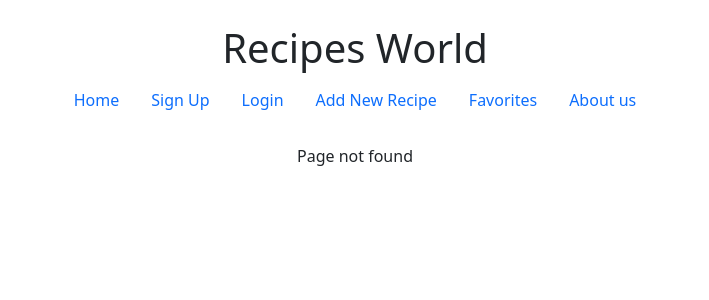
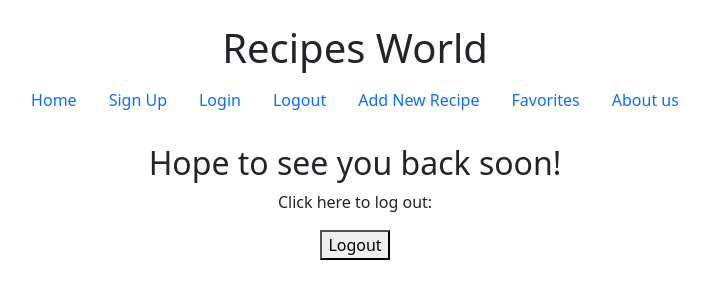
Before and after one commit to mdidomizio/Final-Project---Adelya-Miriam-Fatima, a React (Create React App) app: page /logout in a window 1280 px wide. Before the commit this address had no page. Shown: the top 300 px of the page, without its empty margins (285-994 px from the left). Built offline with nearby package versions, Linux system fonts and the light colour scheme; what yup-password would draw is missing.

Commit message:
added logout

```diff
--- a/src/App.js
+++ b/src/App.js
@@ -8,6 +8,7 @@ import SignUp from "./components/Signup";
 import Login from "./components/Login";
 import { useState } from "react";
 import Header from "./components/Header.js";
+import Logout from "./components/Logout";
 
 function App() {
   const [loggedIn, setLoggedIn] = useState(false);
@@ -22,6 +23,10 @@ function App() {
           <Route path="/login" element={<Login setLoggedIn={setLoggedIn} />} />
           <Route path="/addRecipe" element={<AddRecipeForm />} />
           <Route path="/favorites" element={<Favorites />} />
+          <Route
+            path="/logout"
+            element={<Logout setLoggedIn={setLoggedIn} />}
+          />
           {/* {loggedIn ? (
             <Route path="/favorites" element={<Favorites />} />
           ) : (
--- a/src/components/Header.js
+++ b/src/components/Header.js
@@ -20,6 +20,11 @@ const Header = () => {
           <li className="nav-item">
             <Link className="nav-link active" aria-current="page" to="/login">
               Login
+            </Link>
+          </li>
+          <li className="nav-item">
+            <Link to="/logout" className="nav-link">
+              Logout
             </Link>
           </li>
           <li className="nav-item">
--- /dev/null
+++ b/src/components/Logout.js
@@ -0,0 +1,18 @@
+const Logout = (props) => {
+  return (
+    <div className="Logout">
+      <h2>Hope to see you back soon!</h2>
+      <p>Click here to log out:</p>
+      <button
+        onClick={() => {
+          localStorage.removeItem("token");
+          props.setLoggedIn(false);
+        }}
+      >
+        Logout
+      </button>
+    </div>
+  );
+};
+
+export default Logout;
```
